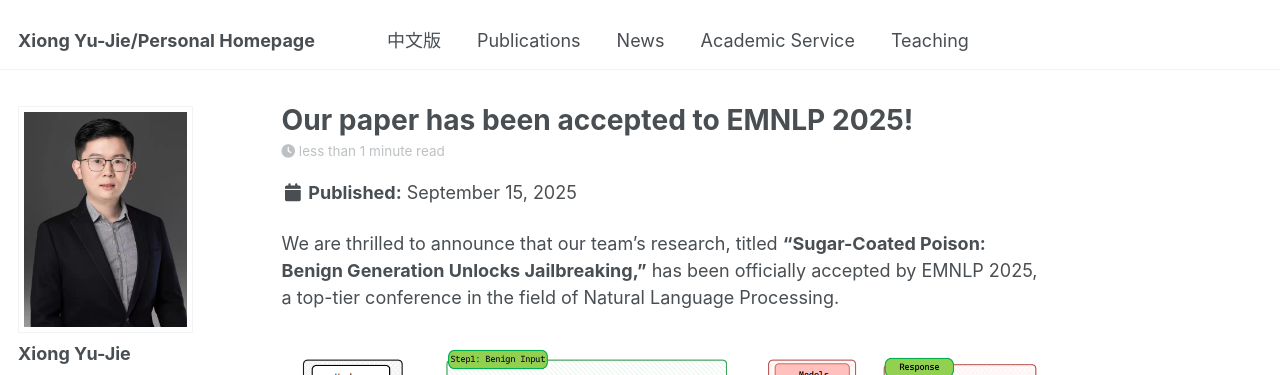
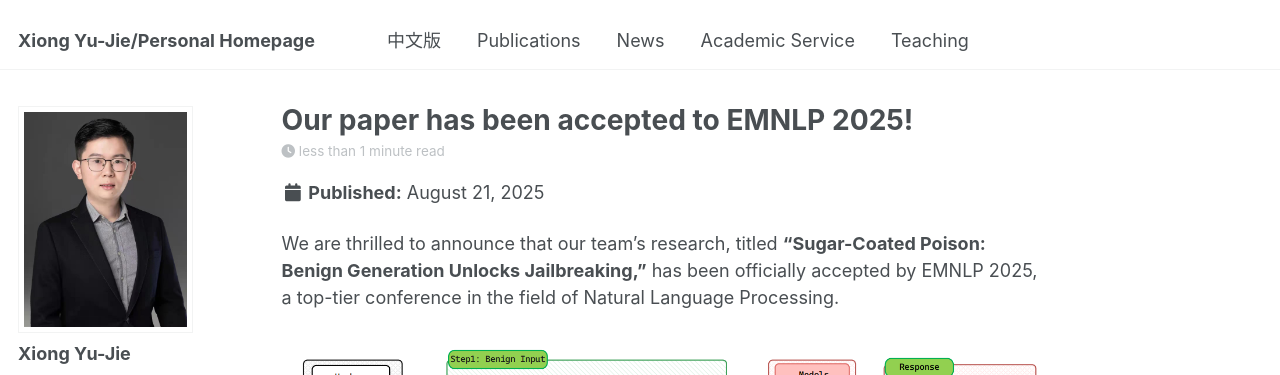
Before and after one commit to X-Lab-CN/introduce, a Jekyll site: the page built from _posts/2025-10-15-blog-post-3.md, in a window 1280 px wide and 900 px high. Shown: the top 375 px of the window. Built offline with Jekyll 4.4.1, drawn with Linux system fonts in a browser that asks for light colours.

Commit message:
Update 2025-10-15-blog-post-3.md

```diff
--- a/_posts/2025-10-15-blog-post-3.md
+++ b/_posts/2025-10-15-blog-post-3.md
@@ -1,6 +1,6 @@
 ---
 title: 'Our paper has been accepted to EMNLP 2025!'
-date: 2025-09-15
+date: 2025-08-21
 permalink: /posts/2025/10/blog-post-3/
 tags:
   - notification
```
